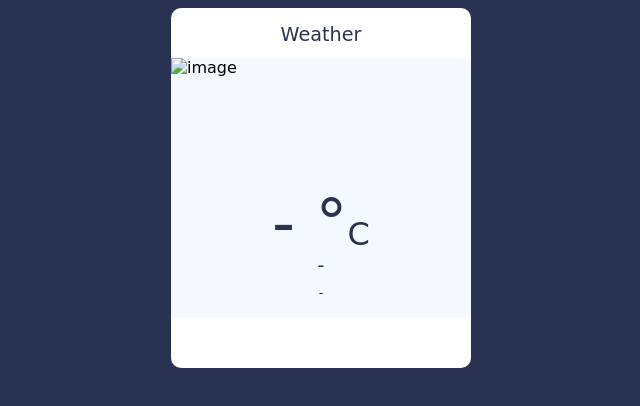
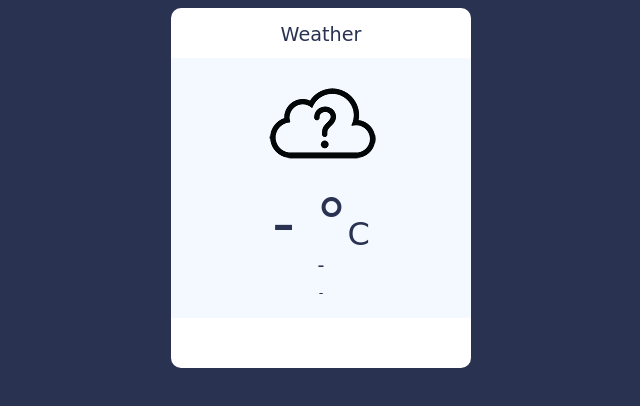
Before and after one commit to yeshwanth20011/weather, a plain HTML site: page index.html in a window 1280 px wide. Shown: the whole page, without its empty margins (319-959 px from the left). Drawn offline with Linux system fonts and the light colour scheme; a web font is replaced by a local one.

Commit message:
Update index.html

```diff
--- a/index.html
+++ b/index.html
@@ -17,7 +17,7 @@
         <div class="notification"> </div>
         <div class="weather-container">
             <div class="weather-icon">
-                <img src="icons/unknown.png" alt="image">
+                <img src="unknown.png" alt="image">
             </div>
             <div class="temperature-value">
                 <p>- °<span>C</span></p>
```
